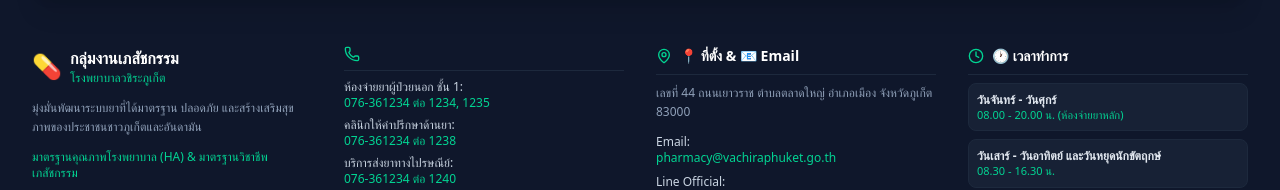
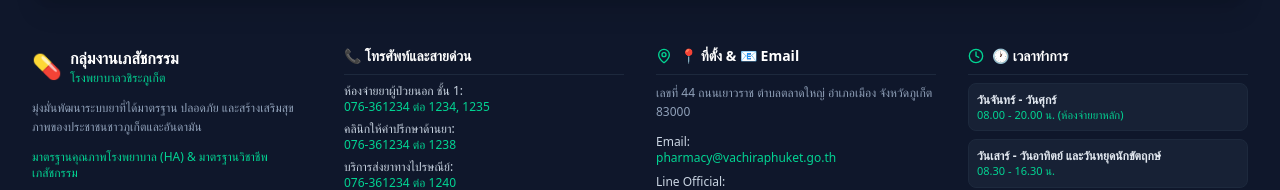
Before and after one commit to 67319100055-debug/Vachira-Phuket-Hospital, a React (Vite) app: page / in a window 1280 px wide. Shown: the part 3438-3628 px from the top of the page. Built offline with nearby package versions, Linux system fonts and the light colour scheme.

Commit message:
Update ContactFooter.tsx

```diff
--- a/src/components/ContactFooter.tsx
+++ b/src/components/ContactFooter.tsx
@@ -75,8 +75,7 @@ export const ContactFooter: React.FC<ContactFooterProps> = ({
           {/* Col 2: 📞 โทรศัพท์ */}
           <div className="space-y-2">
             <h4 className="text-white font-semibold text-sm flex items-center gap-2 border-b border-slate-800 pb-2">
-              <Phone className="w-4 h-4 text-emerald-400" />
-
+               <span>📞 โทรศัพท์และสายด่วน</span>
             </h4>
             <ul className="space-y-1.5 text-xs text-slate-400">
               {CONTACT_INFO.phones.map((p, idx) => (
```
